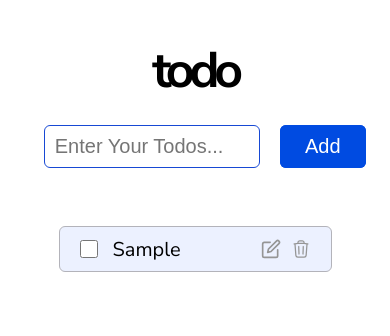
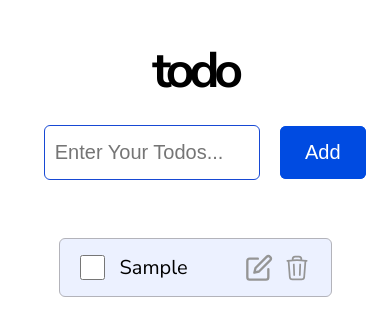
Before and after one commit to RISHIT-PUSHPKAR/todo-list, a React (Create React App) app: page / in a window 390 px wide. Both pictures are taken after typing "Sample" into the empty fields and a click on the button "Add". Shown: the top 336 px of the page. Built offline with nearby package versions, Linux system fonts and the light colour scheme.

Commit message:
some fixes

```diff
--- a/src/components/Card.module.css
+++ b/src/components/Card.module.css
@@ -93,8 +93,8 @@
 
 @media (max-width: 58rem) {
   .card {
-    width: 60%;
-    height: 6.5vh;
+    width: 70%;
+    height: 7vh;
   }
 
   .editOn,
@@ -104,8 +104,8 @@
   }
 
   .checkbox {
-    height: 2.2rem;
-    width: 2.2rem;
+    height: 2.5rem;
+    width: 2.5rem;
   }
   .todo_text,
   .strikethrough {
@@ -113,10 +113,10 @@
   }
 }
 
-@media (max-width: 40rem) {
+/* @media (max-width: 40rem) {
   .card {
     width: 70%;
-    height: 5.5vh;
+    height: 6rem;
   }
 
   .editOn,
@@ -126,11 +126,11 @@
   }
 
   .checkbox {
-    height: 1.8rem;
-    width: 1.8rem;
+    height: 2.5rem;
+    width: 2.5rem;
   }
   .todo_text,
   .strikethrough {
     font-size: 2rem;
   }
-}
+} */
--- a/src/components/HeaderSection.js
+++ b/src/components/HeaderSection.js
@@ -53,6 +53,7 @@ const HeaderSection = ({
             placeholder="Enter Your Todos..."
             value={input}
             onChange={inputHandler}
+            maxLength={16}
             required
           />
         </li>
--- a/src/components/HeaderSection.module.css
+++ b/src/components/HeaderSection.module.css
@@ -72,6 +72,7 @@ li {
   .input_container {
     grid-column: span 2;
     justify-content: flex-end;
+    height: 5.5rem;
   }
   .input {
     width: 76%;
@@ -115,6 +116,7 @@ li {
   .input_container {
     grid-column: span 2;
     justify-content: flex-end;
+    height: 5.5rem;
   }
   .input {
     width: 86.5%;
@@ -136,7 +138,7 @@ li {
   }
 
   .addBtn {
-    padding: 1rem 2.5rem;
+    padding: 1.5rem 2.5rem;
     font-size: 2rem;
     background-color: #004be1;
     color: white;
```
